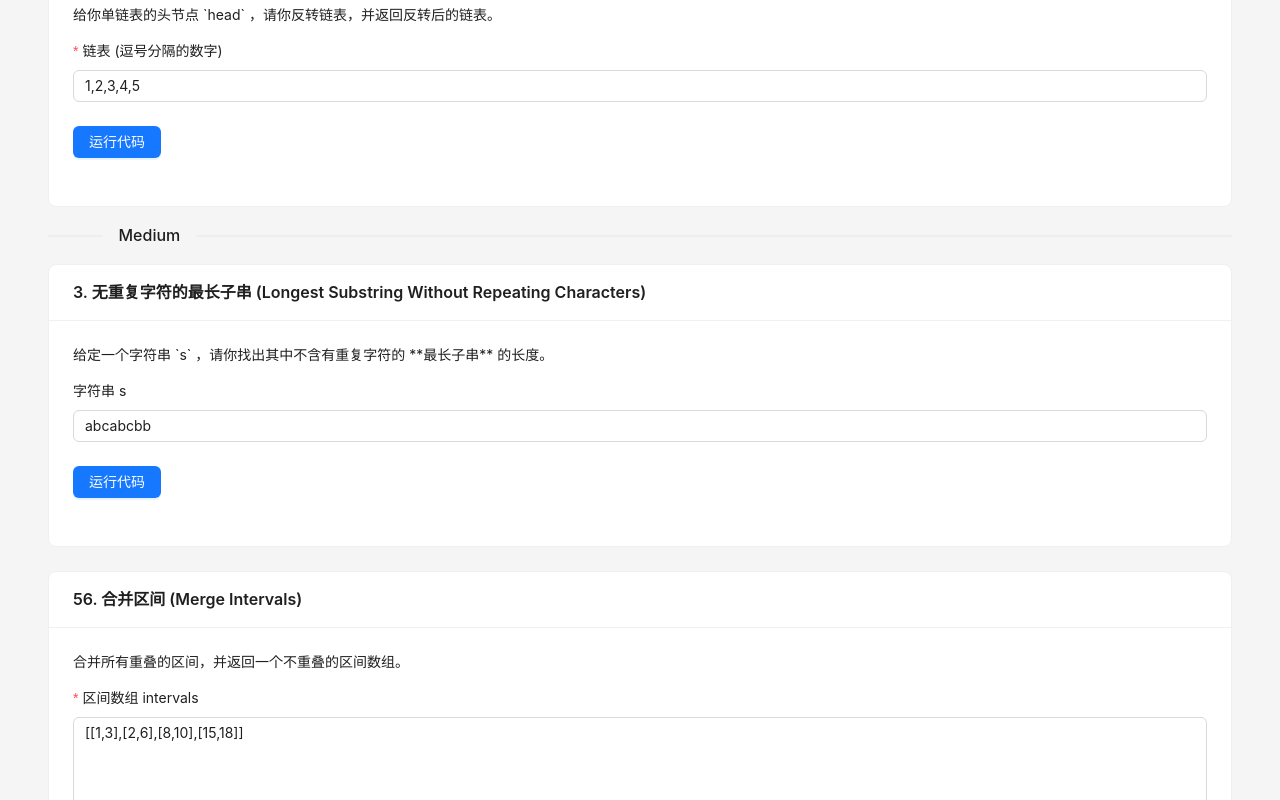
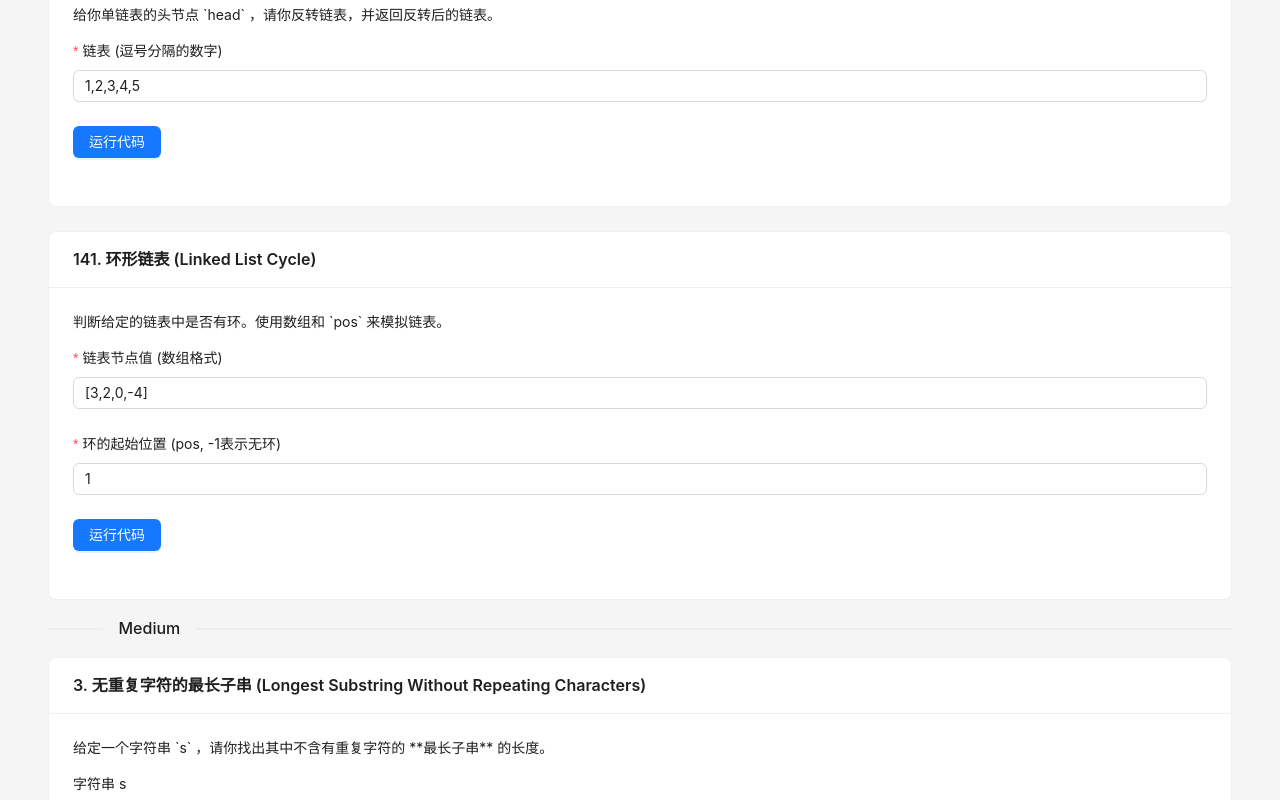
Before and after one commit to az9zz/react-dojo, a React (Vite) app: page /leetcode in a window 1280 px wide. Shown: the part 652-1452 px from the top of the page. Built offline with nearby package versions, Linux system fonts and the light colour scheme.

Commit message:
feat(leetcode): 环形链表

```diff
--- /dev/null
+++ b/src/leetcode/easy/141-linked-list-cycle/index.tsx
@@ -0,0 +1,88 @@
+// src/leetcode/easy/141-linked-list-cycle/index.tsx
+import React, { useState } from 'react'
+import { Card, Input, InputNumber, Button, Typography, Form, Alert, Space, Divider } from 'antd'
+import { hasCycle, createLinkedListWithCycle } from './solution'
+
+const { Paragraph } = Typography
+
+export const LinkedListCycleComponent: React.FC = () => {
+  const [form] = Form.useForm()
+  const [result, setResult] = useState<boolean | null>(null)
+  const [error, setError] = useState<string>('')
+
+  const handleRun = (values: { list: string; pos: number }) => {
+    try {
+      setError('')
+      setResult(null)
+
+      const arr = JSON.parse(values.list)
+      if (!Array.isArray(arr) || !arr.every((item) => typeof item === 'number')) {
+        throw new Error('输入必须是有效的数字数组，例如 [3,2,0,-4]')
+      }
+
+      const pos = values.pos
+      if (pos < -1 || pos >= arr.length) {
+        throw new Error(`pos 的值必须在 -1 到 ${arr.length - 1} 之间`)
+      }
+
+      // 使用辅助函数创建链表
+      const head = createLinkedListWithCycle(arr, pos)
+
+      // 调用核心算法
+      const solutionResult = hasCycle(head)
+      setResult(solutionResult)
+    } catch (e: unknown) {
+      if (e instanceof Error) {
+        setError(e.message || '输入格式错误，请检查。')
+      } else {
+        setError('发生未知错误，请检查输入是否为有效的 JSON 格式。')
+      }
+    }
+  }
+
+  return (
+    <Card title="141. 环形链表 (Linked List Cycle)">
+      <Paragraph>判断给定的链表中是否有环。使用数组和 `pos` 来模拟链表。</Paragraph>
+      <Form
+        form={form}
+        onFinish={handleRun}
+        layout="vertical"
+        initialValues={{ list: '[3,2,0,-4]', pos: 1 }}
+      >
+        <Form.Item
+          name="list"
+          label="链表节点值 (数组格式)"
+          rules={[{ required: true, message: '请输入数组' }]}
+        >
+          <Input placeholder="例如: [3,2,0,-4]" />
+        </Form.Item>
+        <Form.Item
+          name="pos"
+          label="环的起始位置 (pos, -1表示无环)"
+          rules={[{ required: true, message: '请输入 pos' }]}
+        >
+          <InputNumber min={-1} style={{ width: '100%' }} placeholder="例如: 1" />
+        </Form.Item>
+        <Form.Item>
+          <Button type="primary" htmlType="submit">
+            运行代码
+          </Button>
+        </Form.Item>
+      </Form>
+
+      {(result !== null || error) && (
+        <Space direction="vertical" style={{ width: '100%' }}>
+          <Divider>运行结果</Divider>
+          {result !== null && (
+            <Alert
+              message={`链表中${result ? '存在' : '不存在'}环`}
+              type={result ? 'success' : 'info'}
+              showIcon
+            />
+          )}
+          {error && <Alert message={error} type="error" showIcon />}
+        </Space>
+      )}
+    </Card>
+  )
+}
--- /dev/null
+++ b/src/leetcode/easy/141-linked-list-cycle/solution.ts
@@ -0,0 +1,68 @@
+// src/leetcode/easy/141-linked-list-cycle/solution.ts
+
+// 定义链表节点的数据结构
+export class ListNode {
+  val: number
+  next: ListNode | null
+  constructor(val?: number, next?: ListNode | null) {
+    this.val = val === undefined ? 0 : val
+    this.next = next === undefined ? null : next
+  }
+}
+
+/**
+ * @description 辅助函数：根据数组和环的起始位置创建一个带环的链表
+ * @param {number[]} arr - 节点值的数组
+ * @param {number} pos - 环的起始位置索引，-1 表示无环
+ * @returns {ListNode | null} - 创建的链表的头节点
+ */
+export function createLinkedListWithCycle(arr: number[], pos: number): ListNode | null {
+  if (arr.length === 0) {
+    return null
+  }
+
+  const head = new ListNode(arr[0])
+  let currentNode = head
+  const nodes: ListNode[] = [head] // 存储所有节点以便后续连接环
+
+  for (let i = 1; i < arr.length; i++) {
+    currentNode.next = new ListNode(arr[i])
+    currentNode = currentNode.next
+    nodes.push(currentNode)
+  }
+
+  // 如果 pos 有效，创建环
+  if (pos !== -1 && pos < arr.length) {
+    currentNode.next = nodes[pos]
+  }
+
+  return head
+}
+
+/**
+ * @description 使用快慢指针法判断链表中是否有环
+ * @param {ListNode | null} head 链表的头节点
+ * @returns {boolean} 如果有环则返回 true，否则返回 false
+ */
+export function hasCycle(head: ListNode | null): boolean {
+  if (!head || !head.next) {
+    // 链表为空或只有一个节点，不可能有环
+    return false
+  }
+
+  let slow: ListNode | null = head
+  let fast: ListNode | null = head
+
+  while (fast && fast.next) {
+    slow = slow!.next // slow 走一步
+    fast = fast.next.next // fast 走两步
+
+    if (slow === fast) {
+      // 快慢指针相遇，说明有环
+      return true
+    }
+  }
+
+  // fast 走到了链表末尾，说明无环
+  return false
+}
--- a/src/pages/LeetCodePage/index.tsx
+++ b/src/pages/LeetCodePage/index.tsx
@@ -8,6 +8,7 @@ import { TwoSumComponent } from '../../leetcode/easy/001-two-sum'
 import { LongestSubstringComponent } from '../../leetcode/medium/003-longest-substring-without-repeating-characters'
 import { MergeIntervalsComponent } from '../../leetcode/medium/056-merge-intervals' // 1. 新增导入
 import { ReverseListComponent } from '../../leetcode/easy/206-reverse-linked-list'
+import { LinkedListCycleComponent } from '../../leetcode/easy/141-linked-list-cycle'
 
 const { Title } = Typography
 
@@ -15,16 +16,16 @@ const LeetCodePage: React.FC = () => {
   return (
     <div>
       <Title level={2}>LeetCode 算法题解</Title>
-
       <Divider orientation="left">Easy</Divider>
       <TwoSumComponent />
       <div style={{ marginTop: '24px' }} />
       <ReverseListComponent />
+      <div style={{ marginTop: '24px' }} />
+      <LinkedListCycleComponent />
       <Divider orientation="left">Medium</Divider>
       <LongestSubstringComponent />
       <div style={{ marginTop: '24px' }} />
       <MergeIntervalsComponent />
-
       {/* 以后有 hard 的题了，可以这样组织 */}
       {/* <Divider orientation="left">Hard</Divider> */}
     </div>
```
Also changed, not shown: src/leetcode/easy/141-linked-list-cycle/README.md (added).
